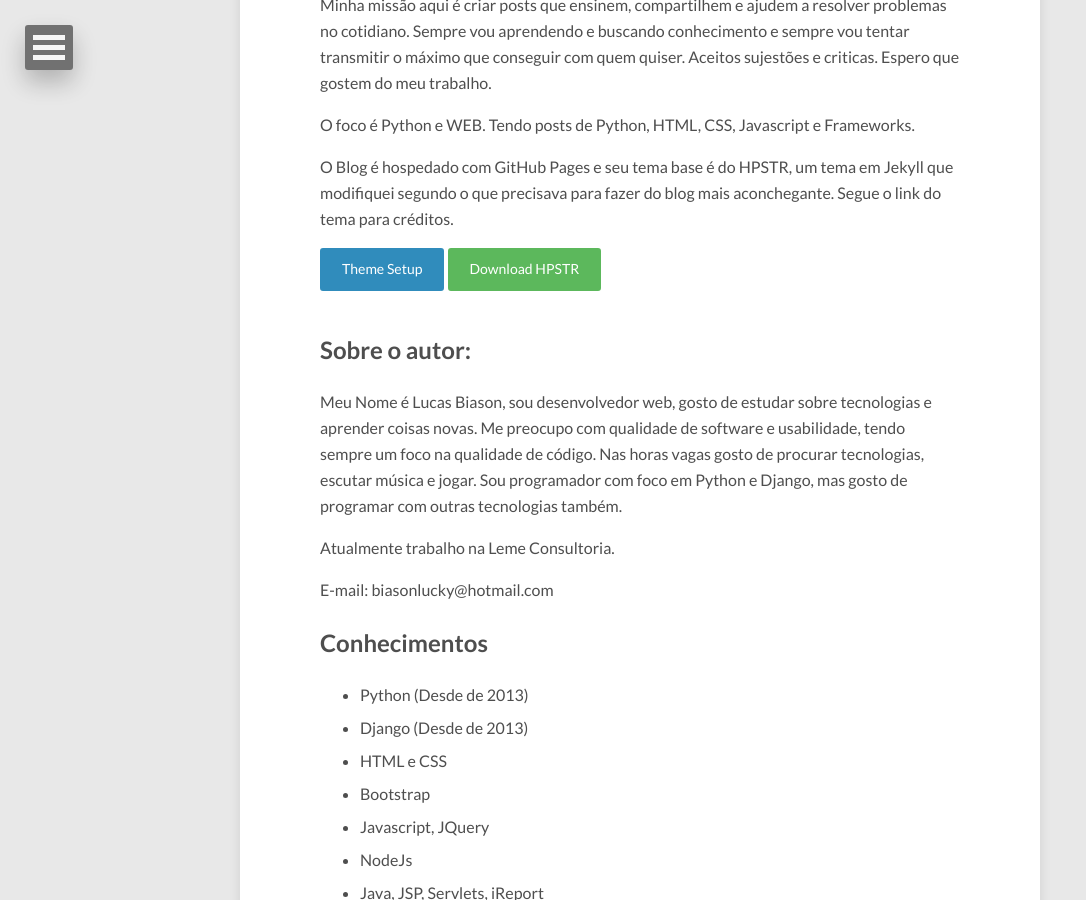
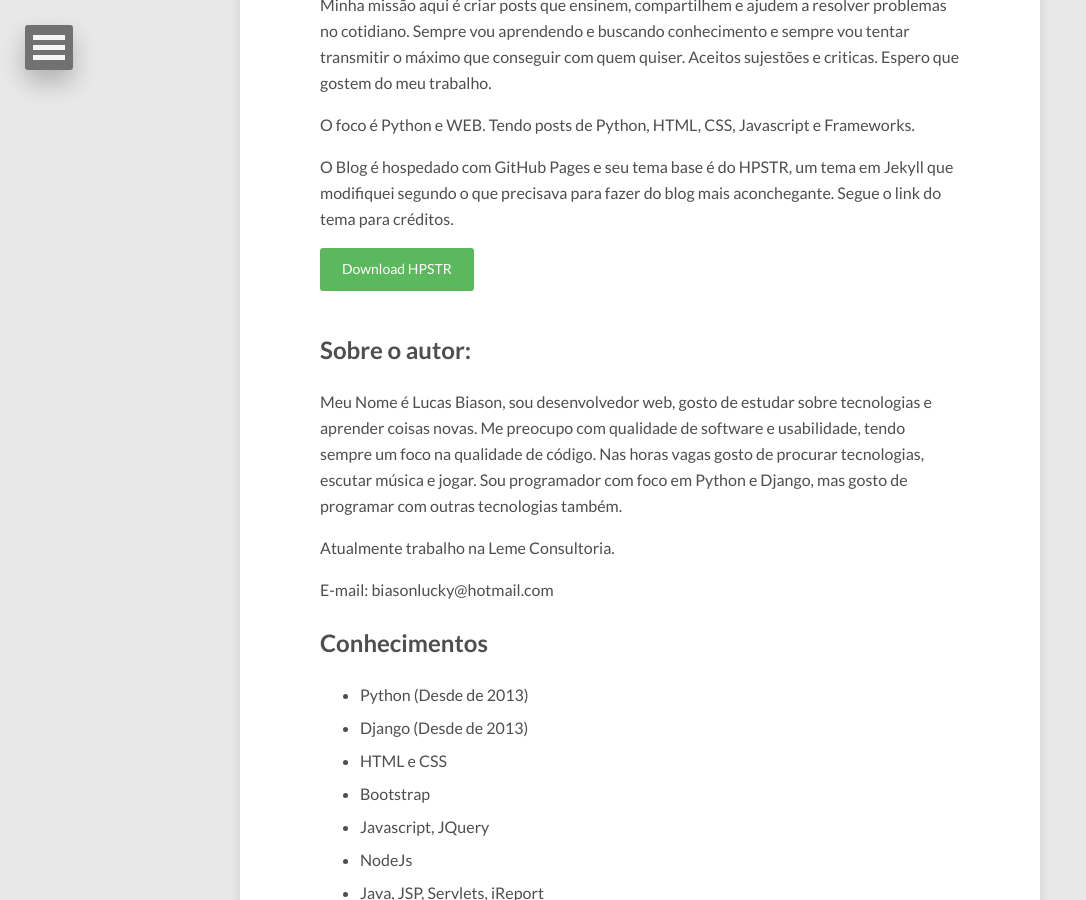
Before and after one commit to LucasBiason/LucasBiason.github.io, a Jekyll site: the page built from about/index.md, in a window 1280 px wide and 900 px high, scrolled down 655 px. Shown: the whole window, without its empty margins (0-1086 px from the left). Built offline with Jekyll 4.4.1, drawn with Linux system fonts in a browser that asks for light colours; nearby versions of some CDN libraries.

Commit message:
Update index.md

```diff
--- a/about/index.md
+++ b/about/index.md
@@ -15,7 +15,7 @@ Minha missão aqui é criar posts que ensinem, compartilhem e ajudem a resolver
 O foco é Python e WEB. Tendo posts de Python, HTML, CSS, Javascript e Frameworks.
 
 O Blog é hospedado com GitHub Pages e seu tema base é do HPSTR, um tema em Jekyll que modifiquei segundo o que precisava para fazer do blog mais aconchegante. Segue o link do tema para créditos.
-<div markdown="0"><a href="{{ site.url }}/theme-setup/" class="btn btn-info">Theme Setup</a> <a href="https://github.com/mmistakes/hpstr-jekyll-theme" class="btn btn-success">Download HPSTR</a></div>
+<div markdown="0"><a href="https://github.com/mmistakes/hpstr-jekyll-theme" class="btn btn-success">Download HPSTR</a></div>
 
 
 ## Sobre o autor:
```
